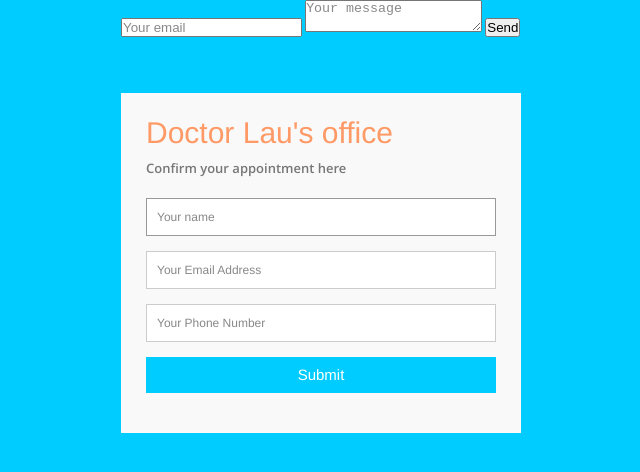
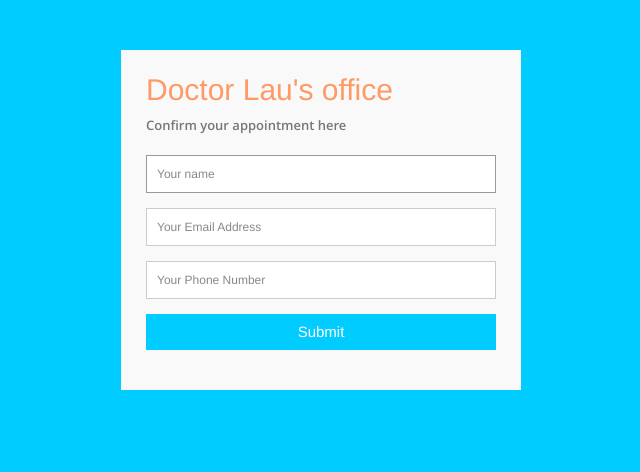
Before and after one commit to liuzimin/liuzimin.github.io, a Jekyll site: the page submit/index.html, which Jekyll copies as it is, in a window 1280 px wide. Shown: the top 472 px of the page, without its empty margins (319-959 px from the left). Built offline with Jekyll 4.4.1, drawn with Linux system fonts in a browser that asks for light colours; some web fonts are replaced; Markdown is read by kramdown in place of the engine named in the settings.

Commit message:
Update index.html

```diff
--- a/submit/index.html
+++ b/submit/index.html
@@ -350,13 +350,6 @@
 
 <body>
 
-<div class="container">
-  <form method="POST" action="https://formspree.io/YOUREMAILHERE">
-  <input type="email" name="email" placeholder="Your email">
-  <textarea name="message" placeholder="Your message"></textarea>
-  <button type="submit">Send</button>
-</form>
-</div>
 
 
 <div class="container">
@@ -377,7 +370,7 @@
     </fieldset>
 
     <fieldset>
-      <button name="submit" type="submit" id="contact-submit" data-submit="...Sending">Submit</button>
+      <button name="submit" type="submit" id="contact-submit">Submit</button>
     </fieldset>
   </form>
 
```
